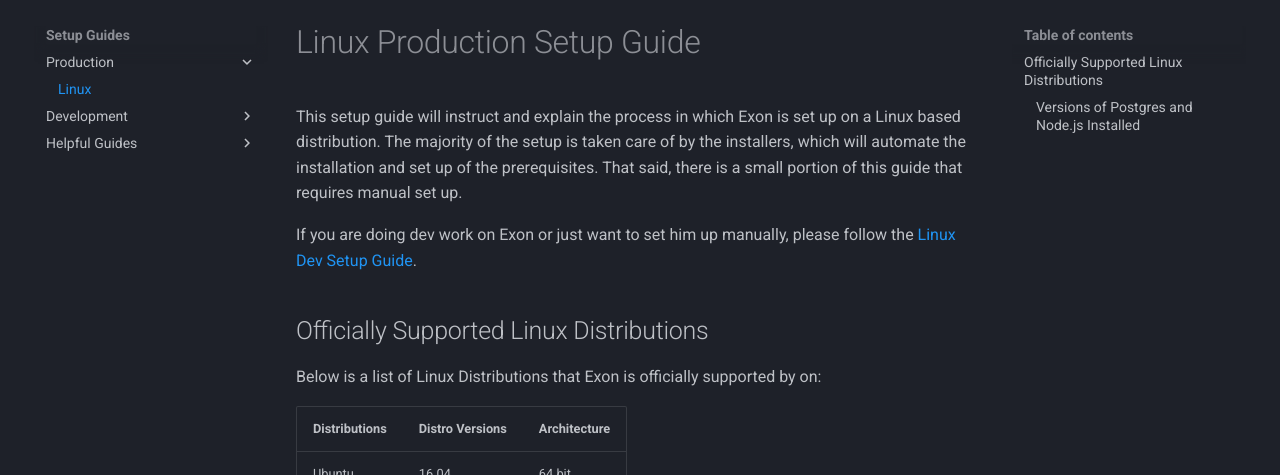
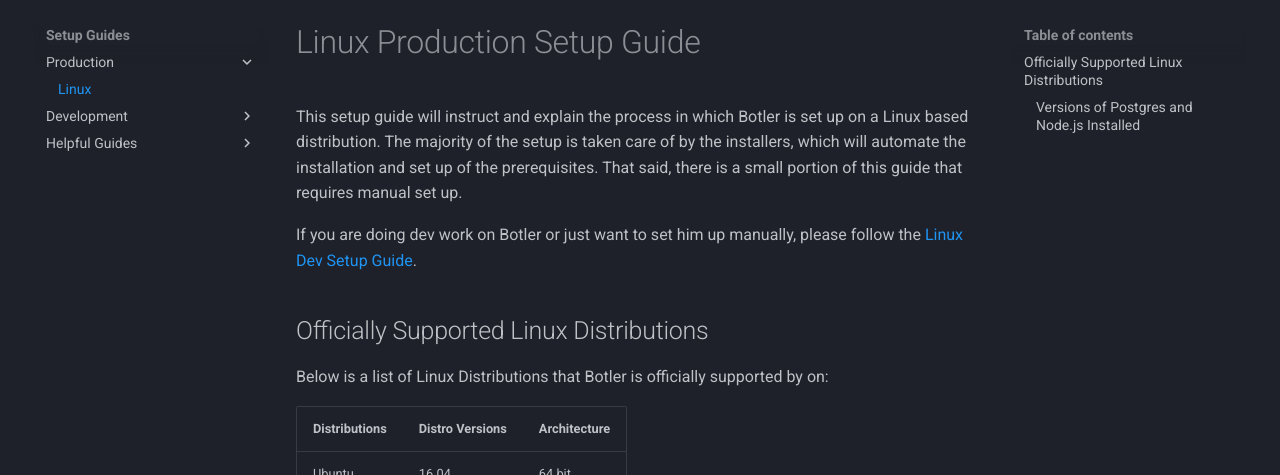
Before and after one commit to Botler-Dev/Botler, an MkDocs documentation site: the page built from docs/Setup-Guides/Production/Linux-Prod-Setup-Guide.md, in a window 1280 px wide. Shown: the part 1333-1808 px from the top of the page. Built offline with MkDocs 1.6.1 and Material for MkDocs 9.7.7, drawn with Linux system fonts in a browser that asks for light colours; comment, search, counter and statistics services are not loaded.

Commit message:
fix: rename bot from exon to botler

```diff
--- a/docs/Setup-Guides/Production/Linux-Prod-Setup-Guide.md
+++ b/docs/Setup-Guides/Production/Linux-Prod-Setup-Guide.md
@@ -1,12 +1,12 @@
 # Linux Production Setup Guide
 
-This setup guide will instruct and explain the process in which Exon is set up on a Linux based distribution. The majority of the setup is taken care of by the installers, which will automate the installation and set up of the prerequisites. That said, there is a small portion of this guide that requires manual set up.
+This setup guide will instruct and explain the process in which Botler is set up on a Linux based distribution. The majority of the setup is taken care of by the installers, which will automate the installation and set up of the prerequisites. That said, there is a small portion of this guide that requires manual set up.
 
-If you are doing dev work on Exon or just want to set him up manually, please follow the [Linux Dev Setup Guide](../../../Setup-Guides/Development/Linux-Dev-Setup-Guide/).
+If you are doing dev work on Botler or just want to set him up manually, please follow the [Linux Dev Setup Guide](../../../Setup-Guides/Development/Linux-Dev-Setup-Guide/).
 
 ## Officially Supported Linux Distributions
 
-Below is a list of Linux Distributions that Exon is officially supported by on:
+Below is a list of Linux Distributions that Botler is officially supported by on:
 
 | Distributions | Distro Versions  | Architecture |
 |---------------|------------------|--------------|
```
Also changed, not shown: docs/Setup-Guides/Development/Linux-Dev-Setup-Guide.md (+2 -2 lines), docs/index.md (+1 -1 lines).
